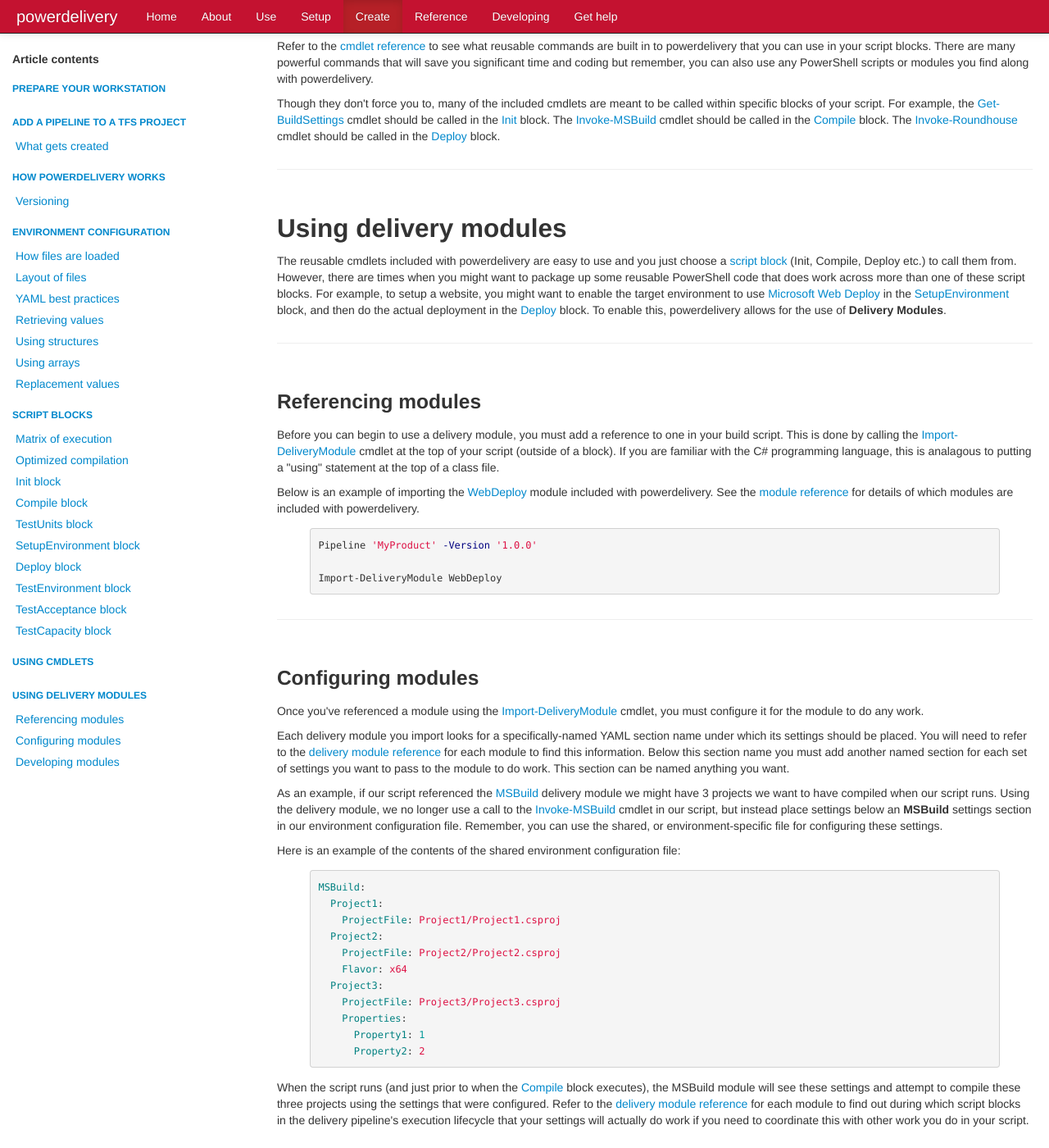
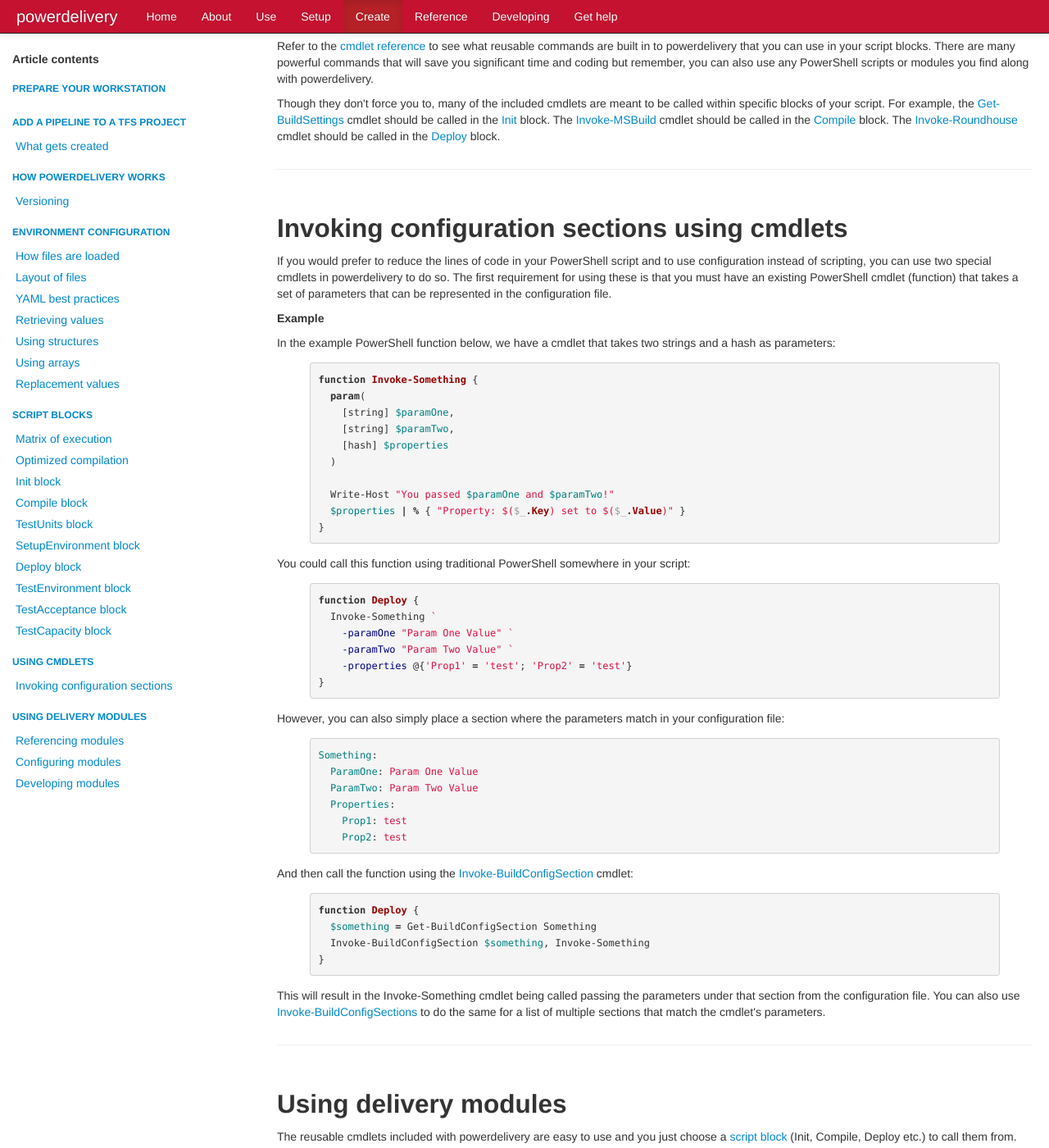
Before and after one commit to eavonius/powerdelivery, a Jekyll site: the page built from create.markdown, in a window 1280 px wide and 1400 px high, scrolled down 11992 px. Shown: the whole window at 82% size. Built offline with Jekyll 4.4.1, drawn with Linux system fonts in a browser that asks for light colours; nearby versions of some CDN libraries.

Commit message:
Updated with instructions on how to invoke build configuration sections.

```diff
--- a/create.markdown
+++ b/create.markdown
@@ -79,6 +79,9 @@ layout: page
 			</li>
 			<li class="nav-header">
 				<a href="#cmdlets">Using cmdlets</a>
+			</li>
+			<li>
+				<a href="#invoking_sections">Invoking configuration sections</a>
 			</li>
 			<li class="nav-header">
 				<a href="#modules">Using delivery modules</a>
@@ -684,6 +687,50 @@ SetupEnvironment {
 		cmdlet should be called in the <a href="#compile_block">Compile</a> block. The <a href="reference.html#invoke_roundhouse_cmdlet">Invoke-Roundhouse</a>
 		cmdlet should be called in the <a href="#deploy_block">Deploy</a> block.</p>
 
+		<a name="invoking_sections"><hr></a>
+		<br />
+		<h2>Invoking configuration sections using cmdlets</h2>
+		<p>If you would prefer to reduce the lines of code in your PowerShell script and to use
+		configuration instead of scripting, you can use two special cmdlets in powerdelivery to
+		do so. The first requirement for using these is that you must have an existing PowerShell
+		cmdlet (function) that takes a set of parameters that can be represented in the configuration
+		file.</p>
+		<h5>Example</h5>
+		<p>In the example PowerShell function below, we have a cmdlet that takes two strings and a hash as parameters:</p>
+		{% highlight powershell %}function Invoke-Something {
+  param(
+    [string] $paramOne,
+    [string] $paramTwo,
+    [hash] $properties
+  )
+
+  Write-Host "You passed $paramOne and $paramTwo!"
+  $properties | % { "Property: $($_.Key) set to $($_.Value)" }
+}{% endhighlight %}
+		<p>You could call this function using traditional PowerShell somewhere in your script:</p>
+		{% highlight powershell %}function Deploy {
+  Invoke-Something `
+    -paramOne "Param One Value" `
+    -paramTwo "Param Two Value" `
+    -properties @{'Prop1' = 'test'; 'Prop2' = 'test'}
+}{% endhighlight %}
+		<p>However, you can also simply place a section where the parameters match in your configuration file:</p>
+		{% highlight yaml %}Something:
+  ParamOne: Param One Value
+  ParamTwo: Param Two Value
+  Properties:
+    Prop1: test
+    Prop2: test{% endhighlight %}
+  		<p>And then call the function using the <a href="reference.html#invoke_buildconfigsection_cmdlet">Invoke-BuildConfigSection</a>
+  		cmdlet:</p>
+  		{% highlight powershell %}function Deploy {
+  $something = Get-BuildConfigSection Something
+  Invoke-BuildConfigSection $something, Invoke-Something
+}{% endhighlight %}
+		<p>This will result in the Invoke-Something cmdlet being called passing the parameters under that section
+		from the configuration file. You can also use <a href="reference.html#invoke_buildconfigsection_cmdlet">Invoke-BuildConfigSections</a>
+		to do the same for a list of multiple sections that match the cmdlet's parameters.</p>
+
 		<a name="modules"><hr></a>
 		<br />
 		<h2>Using delivery modules</h2>
```
